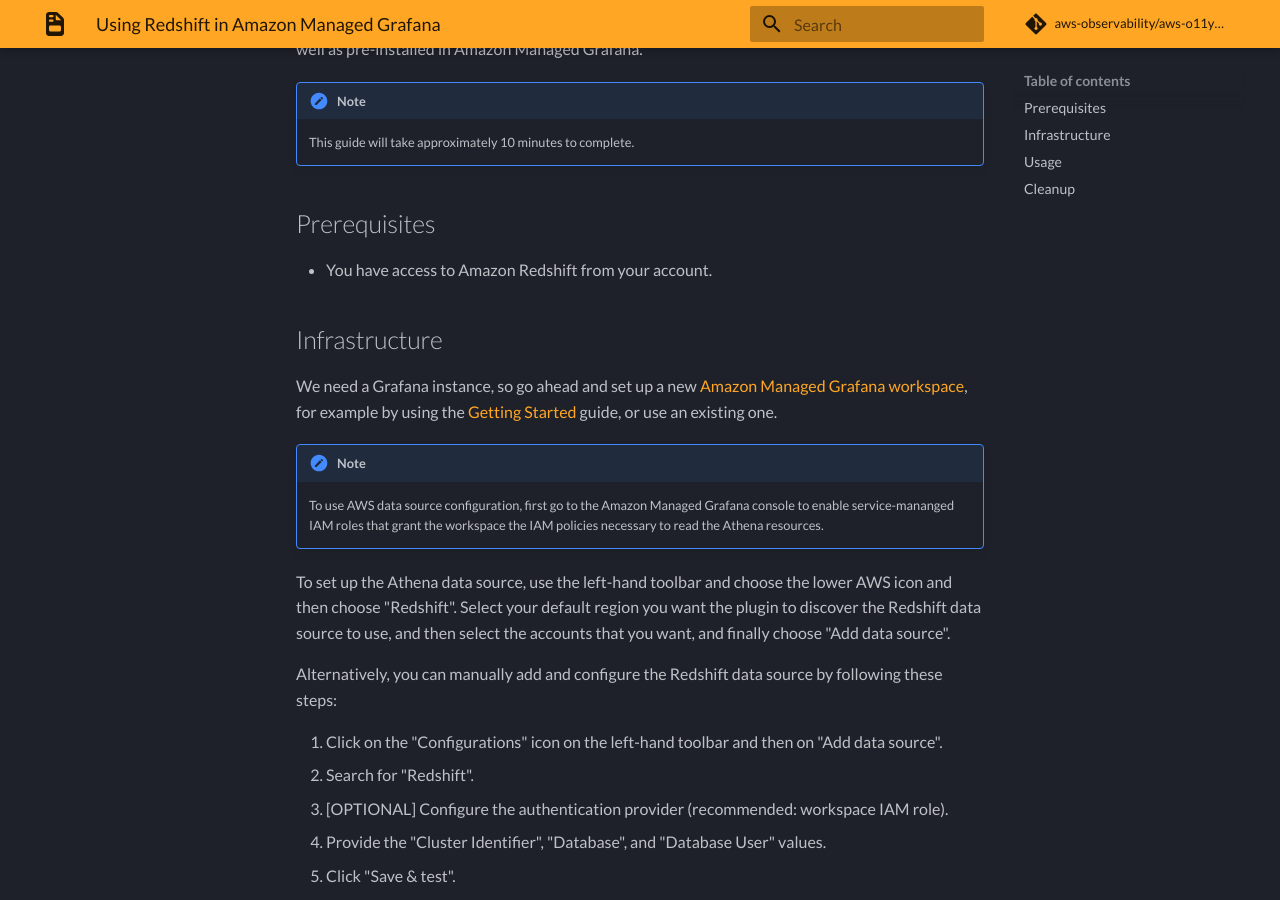
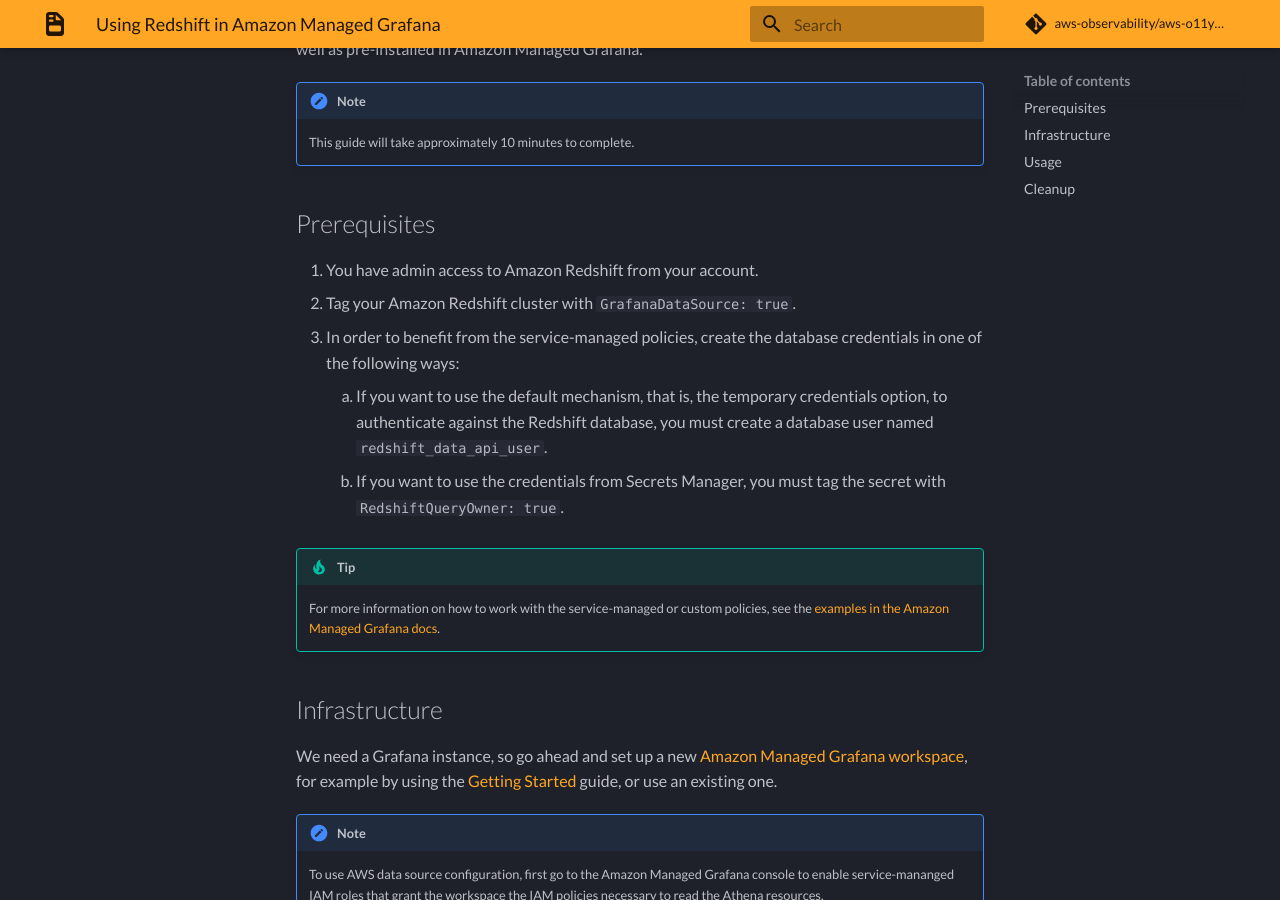
Before and after one commit to aws-observability/aws-o11y-recipes, an MkDocs documentation site: the page built from docs/recipes/amg-redshift-plugin.md, in a window 1280 px wide and 900 px high, scrolled down 268 px. Built offline with MkDocs 1.6.1 and Material for MkDocs 9.7.7, drawn with Linux system fonts in a browser that asks for light colours; some web fonts are replaced; comment, search, counter and statistics services are not loaded.

Commit message:
adds missing Redshift config instructions

```diff
--- a/docs/recipes/amg-redshift-plugin.md
+++ b/docs/recipes/amg-redshift-plugin.md
@@ -11,7 +11,19 @@
 
 ## Prerequisites
 
-* You have access to Amazon Redshift from your account.
+1. You have admin access to Amazon Redshift from your account.
+1. Tag your Amazon Redshift cluster with `GrafanaDataSource: true`.
+1. In order to benefit from the service-managed policies, create the database
+   credentials in one of the following ways:
+    1. If you want to use the default mechanism, that is, the temporary credentials
+    option, to authenticate against the Redshift database, you must create a database
+    user named `redshift_data_api_user`.
+    1. If you want to use the credentials from Secrets Manager, you must tag the
+    secret with `RedshiftQueryOwner: true`.
+
+!!! tip
+    For more information on how to work with the service-managed or custom policies,
+    see the [examples in the Amazon Managed Grafana docs][svpolicies].
 
 ## Infrastructure
 We need a Grafana instance, so go ahead and set up a new [Amazon Managed Grafana
```
Also changed, not shown: other parts of docs/recipes/amg-redshift-plugin.md (+1 -0 lines).
